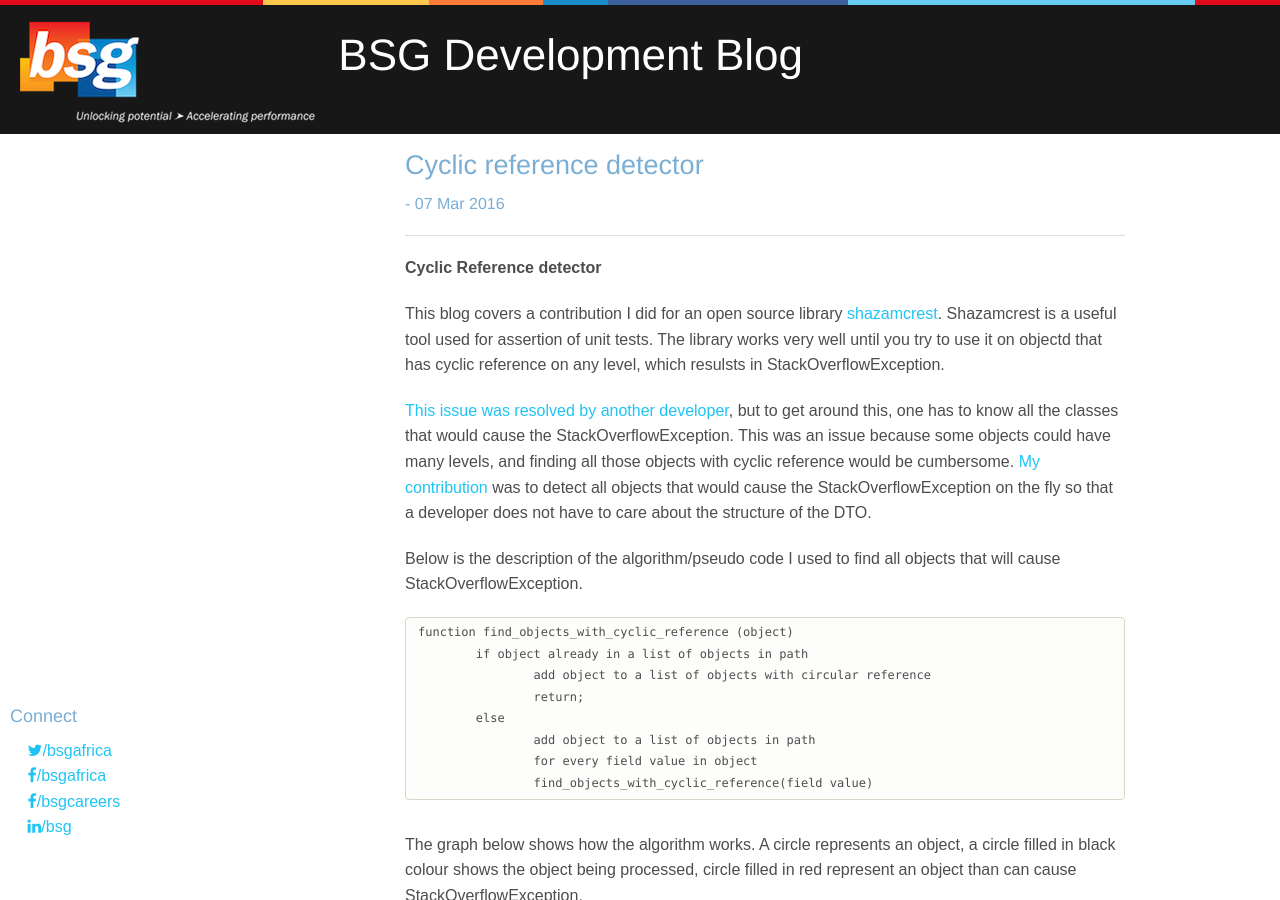
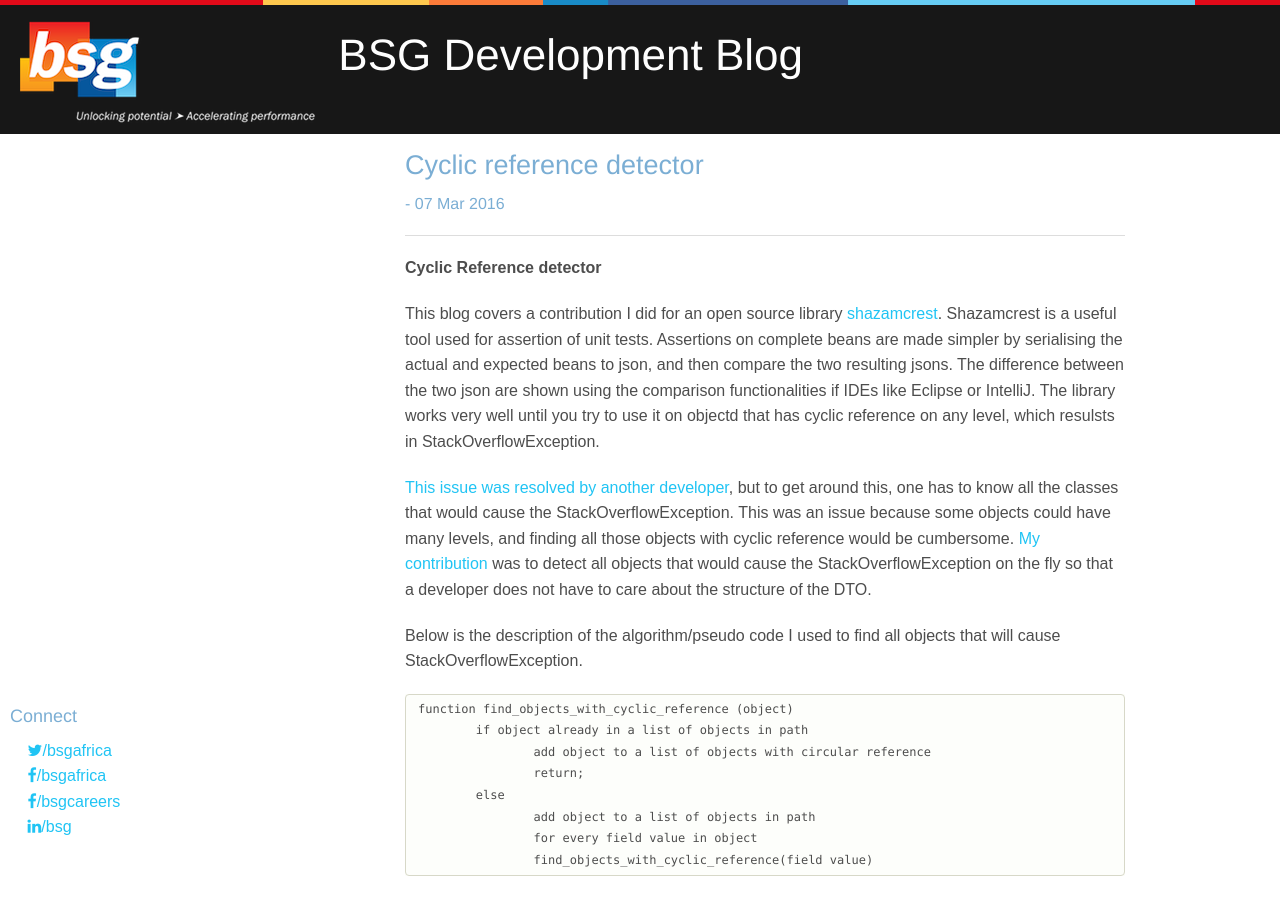
Before and after one commit to BSG-Africa/blog, a Jekyll site: the page built from _posts/2016-03-07-cyclic reference detector.md, in a window 1280 px wide and 900 px high. Built offline with Jekyll 4.4.1, drawn with Linux system fonts in a browser that asks for light colours; nearby versions of some CDN libraries.

Commit message:
implement feedback from Niel.
Brief description of shazam.

```diff
--- a/_posts/2016-03-07-cyclic reference detector.md
+++ b/_posts/2016-03-07-cyclic reference detector.md
@@ -1,6 +1,6 @@
 **Cyclic Reference detector**
 
-This blog covers a contribution I did for an open source library [shazamcrest](https://github.com/shazam/shazamcrest). Shazamcrest is a useful tool used for assertion of unit tests. The library works very well until you try to use it on objectd that has cyclic reference on any level, which resulsts in StackOverflowException.
+This blog covers a contribution I did for an open source library [shazamcrest](https://github.com/shazam/shazamcrest). Shazamcrest is a useful tool used for assertion of unit tests. Assertions on complete beans are made simpler by serialising the actual and expected beans to json, and then compare the two resulting jsons. The difference between the two json are shown using the comparison functionalities if IDEs like Eclipse or IntelliJ. The library works very well until you try to use it on objectd that has cyclic reference on any level, which resulsts in StackOverflowException.
 <!--more-->
 
 [This issue was resolved by another developer](http://www.briandupreez.net/2014/07/tdd-hamcrest-shazamcrest.html), but to get around this, one has to know all the classes that would cause the StackOverflowException. This was an issue because some objects could have many levels, and finding all those objects with cyclic reference would be cumbersome. [My contribution](https://github.com/shazam/shazamcrest/blob/master/src/main/java/com/shazam/shazamcrest/CyclicReferenceDetector.java) was to detect all objects that would cause the StackOverflowException on the fly so that a developer does not have to care about the structure of the DTO.
```
